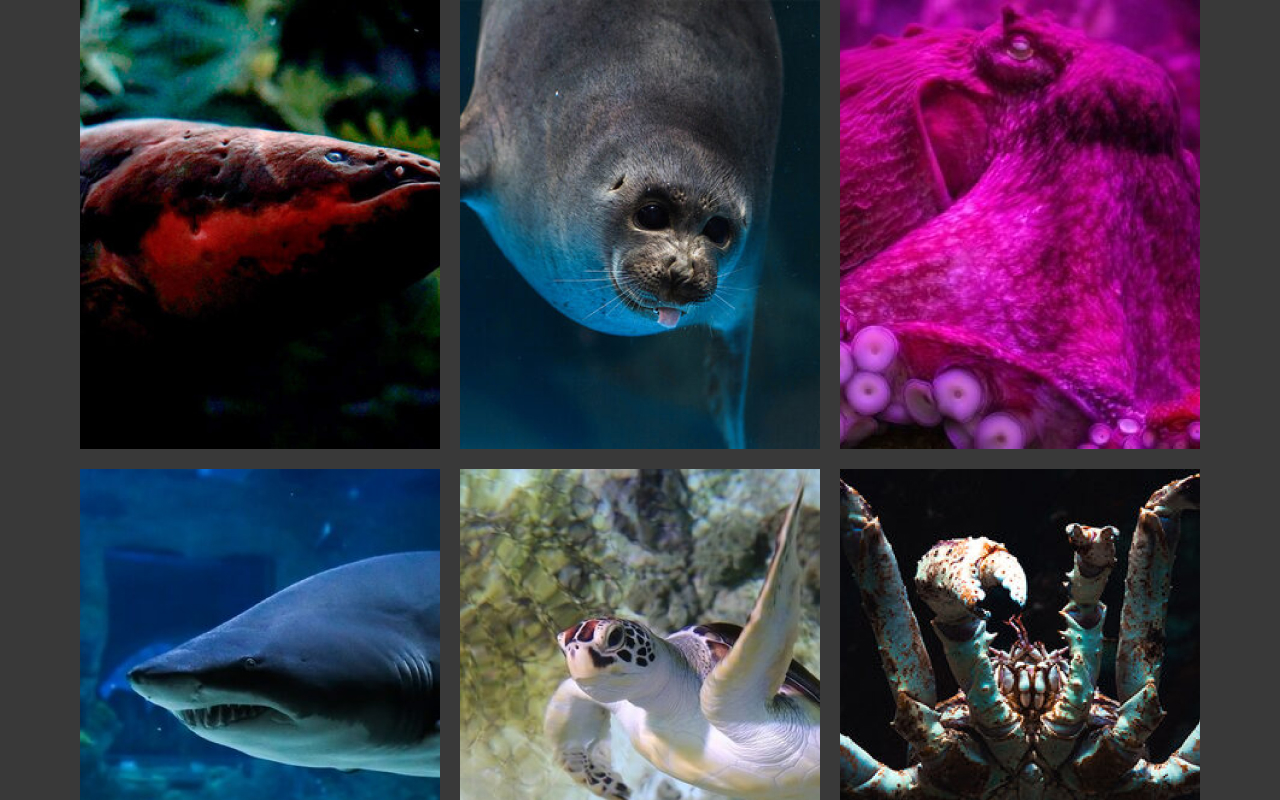
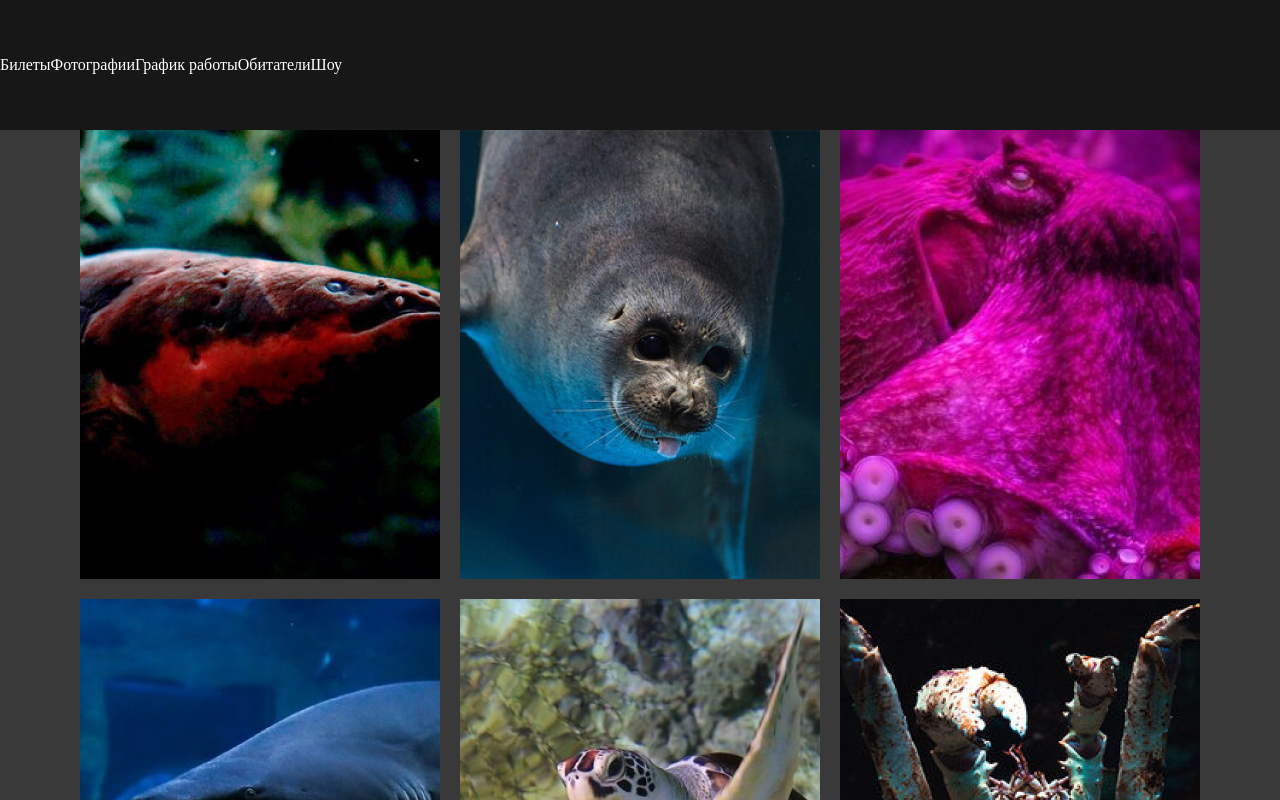
Before and after one commit to f4lz/ocean-future, a Vue app: page / in a window 1280 px wide. Shown: the top 800 px of the page. Built offline with nearby package versions, Linux system fonts and the light colour scheme.

Commit message:
header and footer to App.vue, header start

```diff
--- a/src/App.vue
+++ b/src/App.vue
@@ -1,13 +1,20 @@
 <template>
+  <header-side/>
   <router-view/>
+  <footer-side/>
 </template>
 
 <script lang="ts">
 
 import { defineComponent } from 'vue'
+import footerSide from '@/components/layouts/footer.vue'
+import headerSide from '@/components/layouts/header.vue'
 
 export default defineComponent( {
-
+  components: {
+    headerSide,
+    footerSide,
+  }
 } )
 
 </script>
--- a/src/assets/main.css
+++ b/src/assets/main.css
@@ -44,8 +44,10 @@ ol[class] {
 }
 
 /* Элементы a, у которых нет класса, сбрасываем до дефолтных стилей */
-a:not([class]) {
-  text-decoration-skip-ink: auto;
+a {
+  color: inherit;
+  text-decoration: inherit;
+  cursor: inherit;
 }
 
 /* Упрощаем работу с изображениями */
--- a/src/components/layouts/header.vue
+++ b/src/components/layouts/header.vue
@@ -1,7 +1,15 @@
 <template>
-  <div>
-
-  </div>
+  <header class="header">
+    <nav class="header__nav nav">
+      <ul class="nav__item-list">
+        <li class="nav__items"><a href="" class="nav__links">Билеты</a></li>
+        <li class="nav__items"><a href="" class="nav__links">Фотографии</a></li>
+        <li class="nav__items"><a href="" class="nav__links">График работы</a></li>
+        <li class="nav__items"><a href="" class="nav__links">Обитатели</a></li>
+        <li class="nav__items"><a href="" class="nav__links">Шоу</a></li>
+      </ul>
+    </nav>
+  </header>
 </template>
 
 <script lang="ts">
@@ -12,3 +20,20 @@ export default defineComponent ( {
   setup () {}
 } )
 </script>
+
+<style>
+.header{
+  height: 130px;
+  background-color: #171717;
+
+  display: flex;
+  flex-direction: row;
+  align-items: center;
+}
+.nav__item-list{
+  gap: 21px;
+}
+.nav__items {
+  display: inline;
+}
+</style>
--- a/src/pages/main.vue
+++ b/src/pages/main.vue
@@ -7,7 +7,6 @@
       <icon-card :icons="icons"/>
     </div>
   </section>
-  <footer-side class="footer"/>
 </template>
 
 <script lang="ts">
@@ -16,7 +15,6 @@ import { defineComponent, ref } from 'vue'
 
 import inhabitantCard from '@/components/inhabitant-card.vue'
 import iconCard from '@/components/icon-card.vue'
-import footerSide from '@/components/layouts/footer.vue'
 
 import type { inhabitantCardType, iconsCard } from '@/types/main'
 
@@ -27,7 +25,6 @@ export default defineComponent( {
   components: {
     inhabitantCard,
     iconCard,
-    footerSide
   },
 
   setup () {
```
